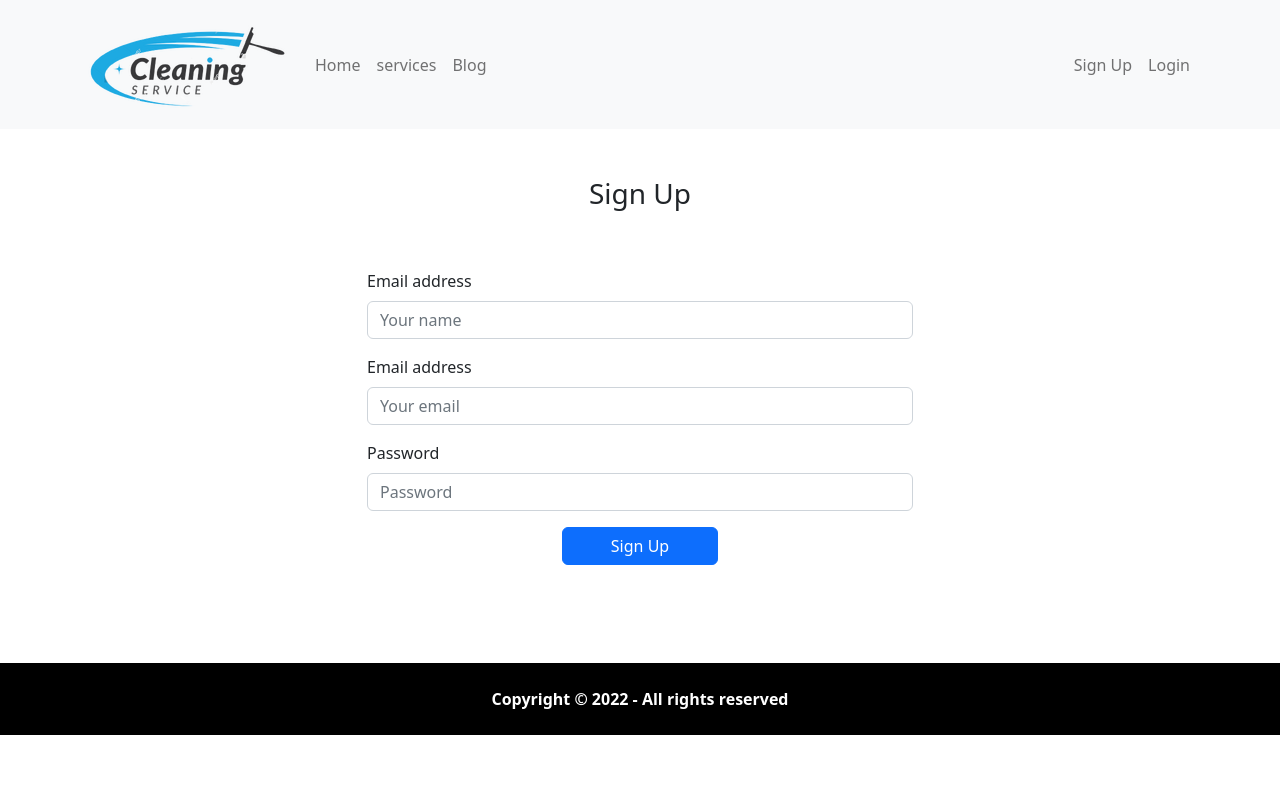
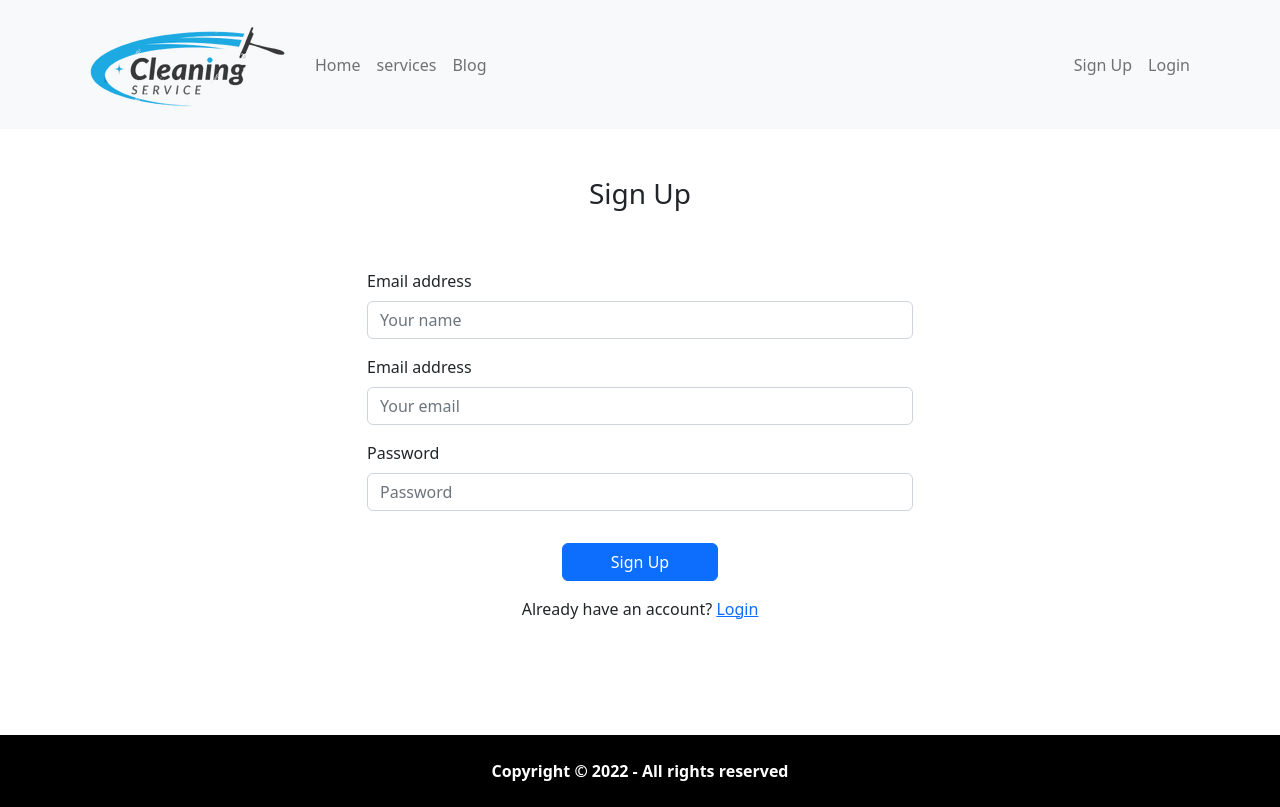
Before and after one commit to AyuraBD/service_review_client, a React (Create React App) app: page /signup in a window 1280 px wide. Built offline with nearby package versions, Linux system fonts and the light colour scheme; no server answers.

Commit message:
Some style

```diff
--- a/src/Pages/AddService/AddService.js
+++ b/src/Pages/AddService/AddService.js
@@ -46,20 +46,20 @@ const AddService = () => {
 					<Form onSubmit={handleAddService}>
 						<Form.Group className="mb-3" controlId="formBasicEmail">
 							<Form.Label>Service Name</Form.Label>
-							<Form.Control type="text" name="name" placeholder="Service name" />
+							<Form.Control type="text" name="name" placeholder="Service name" required/>
 						</Form.Group>
 						<Form.Group className="mb-3" controlId="formBasicEmail">
 							<Form.Label>Price</Form.Label>
-							<Form.Control type="text" name="price" placeholder="Price" />
+							<Form.Control type="text" name="price" placeholder="Price" required/>
 						</Form.Group>
 						<Form.Group className="mb-3" controlId="formBasicEmail">
 							<Form.Label>Service description</Form.Label>
-							<Form.Control type="text" name="about" placeholder="Service Description" />
+							<Form.Control type="text" name="about" placeholder="Service Description" required/>
 						</Form.Group>
 
 						<Form.Group className="mb-3" controlId="formBasicPassword">
 							<Form.Label> Service Image URL</Form.Label>
-							<Form.Control type="text" name="img" placeholder="Your Image URL" />
+							<Form.Control type="text" name="img" placeholder="Your Image URL" required/>
 						</Form.Group>
 
 						<Button variant="primary" type="submit">
--- a/src/Pages/Signup/Signup.js
+++ b/src/Pages/Signup/Signup.js
@@ -3,6 +3,7 @@ import './Signup.css';
 
 import { AuthContext } from '../../Context/AuthProvider';
 import useTitle from '../../hooks/useTitle';
+import { Link } from 'react-router-dom';
 
 const Signup = () => {
     useTitle('SignUp');
@@ -48,8 +49,9 @@ const Signup = () => {
                         </div>
                         <p className='text-center text-danger mt-3'>{error}</p>
                         <div className="signup text-center">
-                         <button type="submit" className="btn btn-primary px-5">Sign Up</button>
+                            <button type="submit" className="btn btn-primary mt-3 px-5">Sign Up</button>
                         </div>
+                        <p className='text-center mt-3'>Already have an account? <Link to='/login'>Login</Link></p>
                     </form>
                 </div>
             </div>
```
